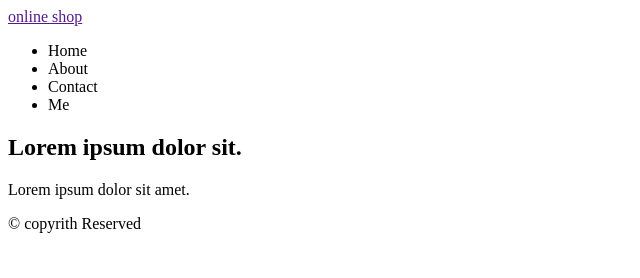
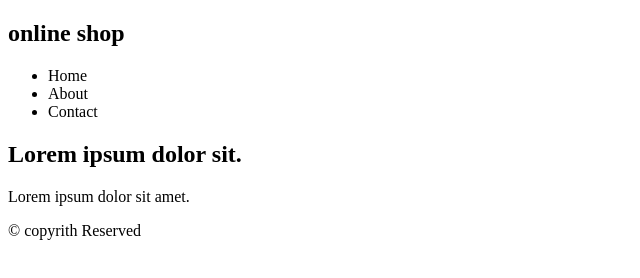
Before and after one commit to wahzow/git-github, a plain HTML site: page index.html in a window 1280 px wide. Shown: the whole page, without its empty margins (0-640 px from the left). Drawn offline with Linux system fonts and the light colour scheme.

```diff
--- a/index.html
+++ b/index.html
@@ -11,13 +11,12 @@
 <header>
     <nav>
         <div class="logo">
-            <a href="">online shop</a>
+            <h1 href="">online shop</h1>
         </div>
         <ul>
             <li>Home</li>
             <li>About</li>
             <li>Contact</li>
-            <li>Me</li>
         </ul>
     </nav>
 </header>
```
Also changed, not shown: 1 other file.
